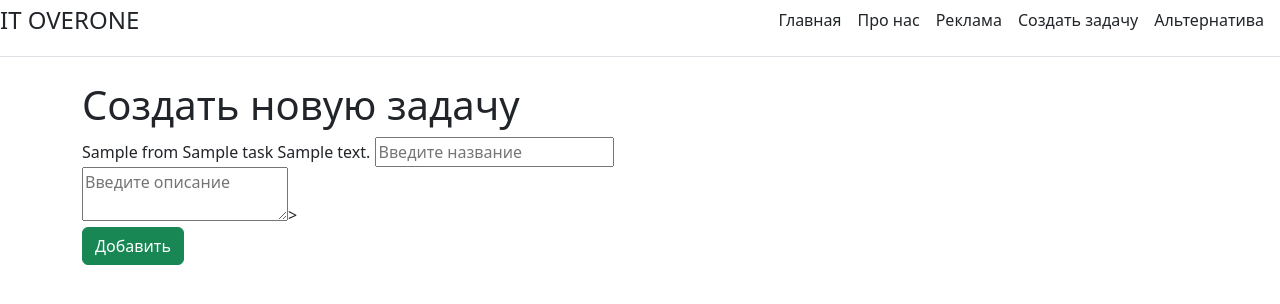
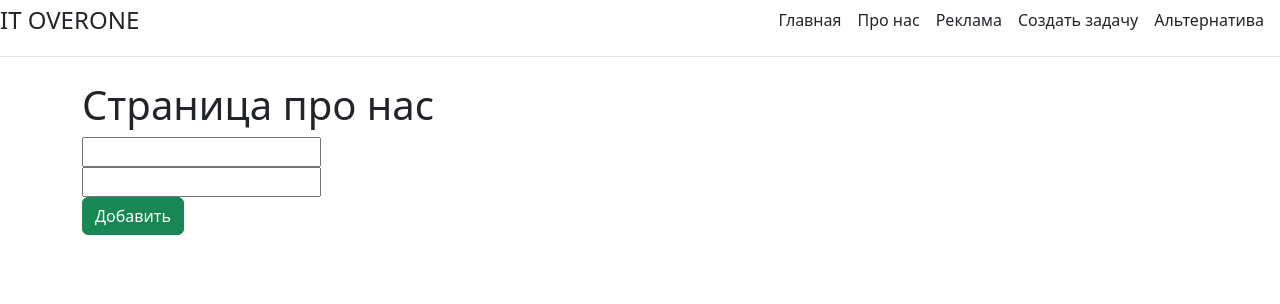
Before and after one commit to Viktor3191/Ved_Site, a Django app: template vebsite/main/templates/main/create.html in a window 1280 px wide. Shown: the top 304 px of the page. Run offline with Django 3.2, Linux system fonts and the light colour scheme; the template is opened without the code that fills it: most values are stand-ins (such as "Sample title", 1, 10 or a date in 2020); form fields are guessed from the names that the template uses.

Commit message:
dz_создание доп поля в альтернативе. Шаблон для полей в форме

```diff
--- a/vebsite/main/templates/main/create.html
+++ b/vebsite/main/templates/main/create.html
@@ -5,14 +5,11 @@
 {% endblock %}
 
 {% block content %}
-    <h1>Создать новую задачу</h1>
-    <from method="post">
-        {% csrf_token %}
-        {{from.title}}
-        {{from.task}}
-        {{from.decision}}
-        <input type="text", placeholder="Введите название", class="from-control"><br>
-        <textarea type="text", placeholder="Введите описание", class="from-control"></textarea>><br>
-        <button type="submit", class="btn btn-success">Добавить</button>
-    </from>
+    <h1>Страница про нас</h1>
+        <from method="post">
+            {% csrf_token %}
+            {{form.title}}<br>
+            {{form.task}}<br>
+            <button type="submit" class="btn btn-success">Добавить</button>
+        </from>
 {% endblock %}
```
Also changed, not shown: vebsite/main/forms.py (+4 -4 lines), vebsite/main/templates/main/alternative.html (+4 -4 lines).
